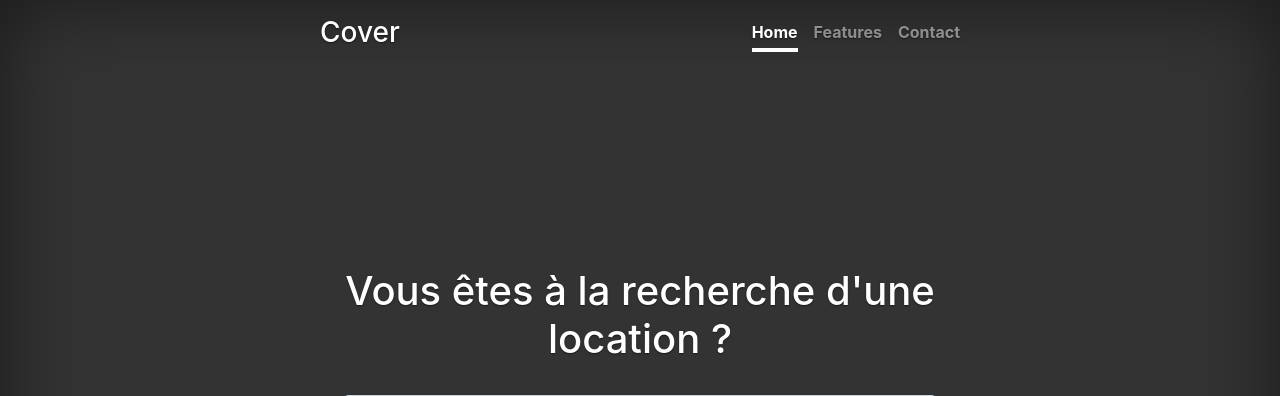
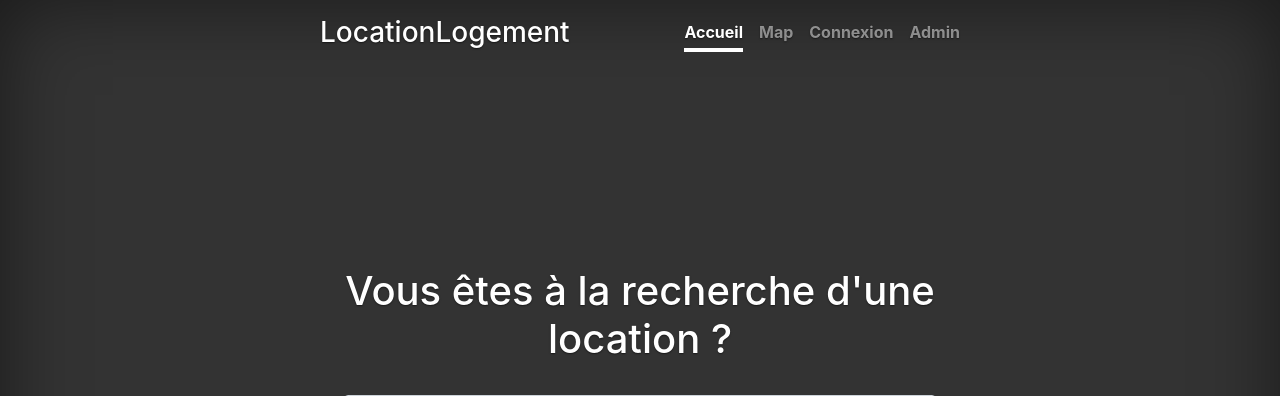
Before and after one commit to clem-tri/LocationLogement, a Symfony app: template templates/app/index.html.twig in a window 1280 px wide. Shown: the top 396 px of the page. Run offline with Twig, Linux system fonts and the light colour scheme; the template is opened without the code that fills it, so the values that code supplies are empty; some libraries are stand-ins or nearby versions.

Commit message:
maj menu

```diff
--- a/templates/app/index.html.twig
+++ b/templates/app/index.html.twig
@@ -7,7 +7,7 @@
     <meta name="author" content="">
     <link rel="icon" href="../../../../favicon.ico">
 
-    <title>Index</title>
+    <title>LocationLogement</title>
 
 
     <link rel="stylesheet" href="https://stackpath.bootstrapcdn.com/bootstrap/4.1.3/css/bootstrap.min.css" integrity="sha384-MCw98/SFnGE8fJT3GXwEOngsV7Zt27NXFoaoApmYm81iuXoPkFOJwJ8ERdknLPMO" crossorigin="anonymous">
@@ -19,11 +19,12 @@
     <div class="cover-container d-flex h-100 p-3 mx-auto flex-column">
       <header class="masthead mb-auto">
         <div class="inner">
-          <h3 class="masthead-brand">Cover</h3>
+          <h3 class="masthead-brand">LocationLogement</h3>
           <nav class="nav nav-masthead justify-content-center">
-            <a class="nav-link active" href="#">Home</a>
-            <a class="nav-link" href="#">Features</a>
-            <a class="nav-link" href="#">Contact</a>
+            <a class="nav-link active" href="/">Accueil</a>
+            <a class="nav-link" href="#">Map</a>
+            <a class="nav-link" href="#">Connexion</a>
+            <a class="nav-link" href="#">Admin</a>
           </nav>
         </div>
       </header>
```
Also changed, not shown: templates/map.html.twig (+6 -5 lines).
